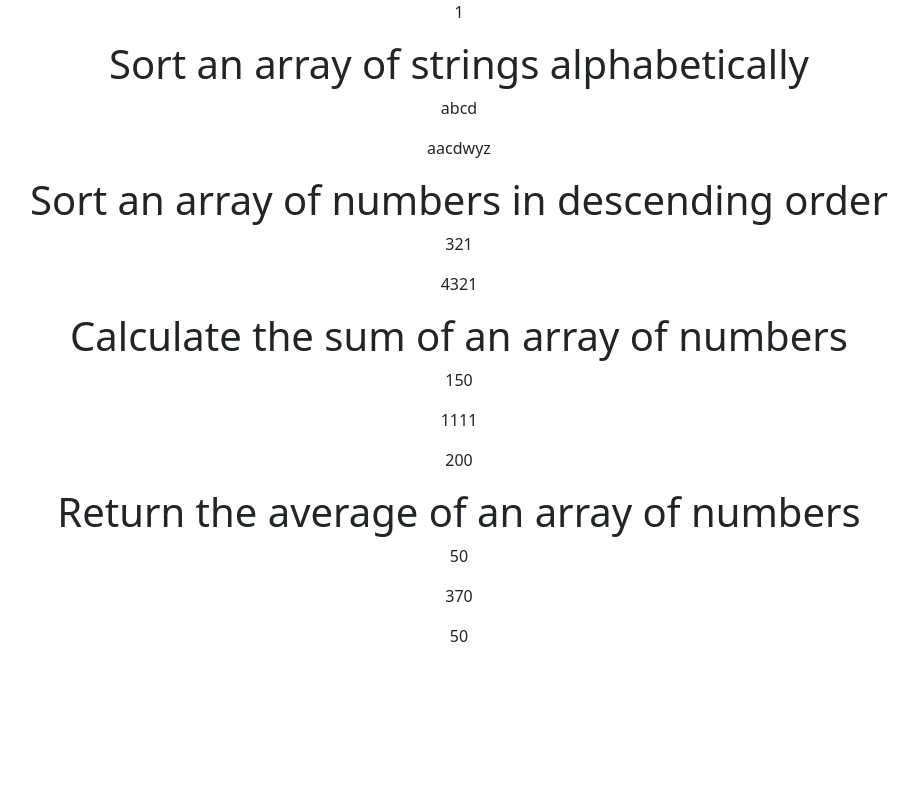
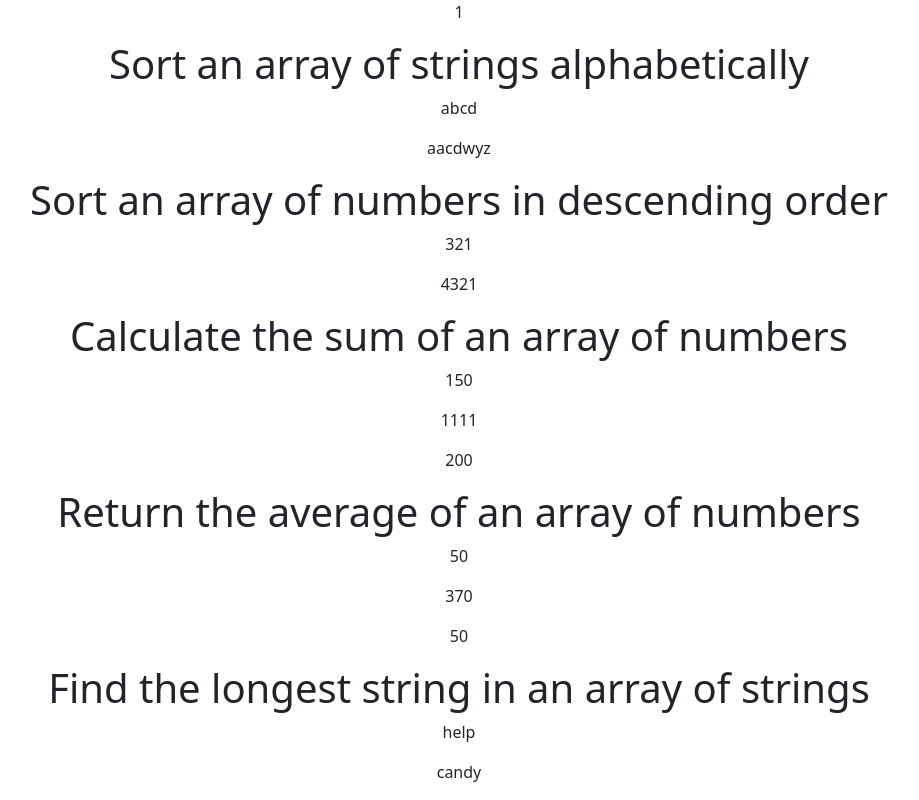
Before and after one commit to vinothsmart/react-redux-dashboard, a React (Create React App) app: page /jsc/arrays in a window 1280 px wide. Shown: the part 1408-2208 px from the top of the page, without its empty margins (181-1100 px from the left). Before the commit the page ends 2072 px from the top, so only its background shows below. Built offline with nearby package versions, Linux system fonts and the light colour scheme.

Commit message:
longest string

```diff
--- a/src/components/pages/JsChallange/Arrays.js
+++ b/src/components/pages/JsChallange/Arrays.js
@@ -25,6 +25,11 @@ const Arrays = () => {
   const sumOfArray = (a) => a.reduce((a, b) => a + b);
 
   const averageOfArray = (a) => a.reduce((a, b) => a + b) / a.length;
+
+  const longestStringInArray = (a) =>
+    a.reduce((a, b) => (a.length > b.length ? a : b));
+
+  // return arr.reduce((a, b) => a.length <= b.length ? b : a);
 
   return (
     <>
@@ -100,6 +105,11 @@ const Arrays = () => {
         <p>{averageOfArray([10, 100, 1000])}</p>
         <p>{averageOfArray([-50, 0, 50, 200])}</p>
       </center>
+      <center>
+        <h1>Find the longest string in an array of strings</h1>
+        <p>{longestStringInArray(["help", "me"])}</p>
+        <p>{longestStringInArray(["I", "need", "candy"])}</p>
+      </center>
     </>
   );
 };
```
